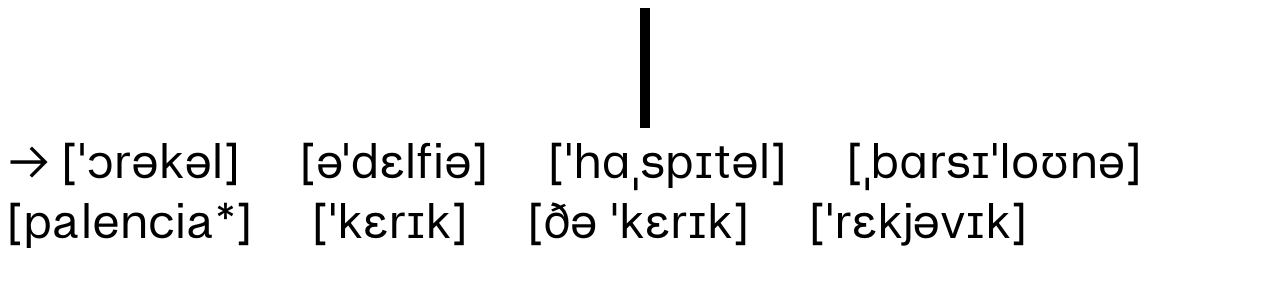
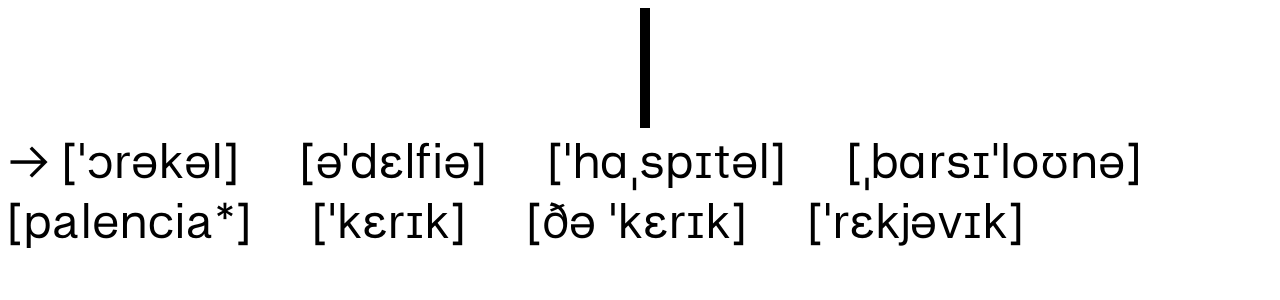
Before and after one commit to hjalmarorn/speech-to-text, a Flask app: page / in a window 1280 px wide. Shown: the top 300 px of the page. Run offline with Flask 2, Linux system fonts and the light colour scheme; data comes from the database, SQL or seed files in the repository.

Commit message:
final font

```diff
--- a/static/style.css
+++ b/static/style.css
@@ -1,7 +1,7 @@
 
 @font-face {
   font-family:'testFont';
-  src: url('KolbGrotesk-Regular.otf') format("opentype");
+  src: url('FonetikGrotesk-Regular.otf') format("opentype");
 }
 
 #wordlist {
```
Also changed, not shown: FonetikGrotesk-Regular.otf (added), static/FonetikGrotesk-Regular.otf (added), templates/FonetikGrotesk-Regular.otf (added).
